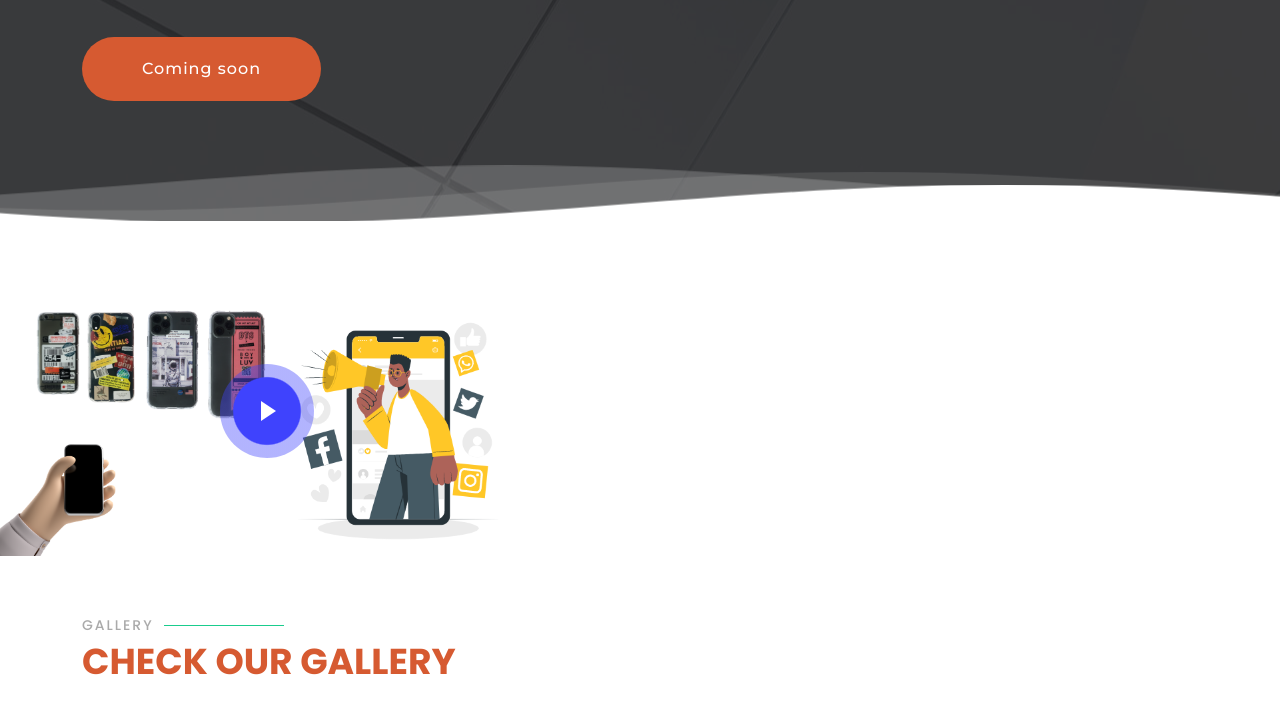
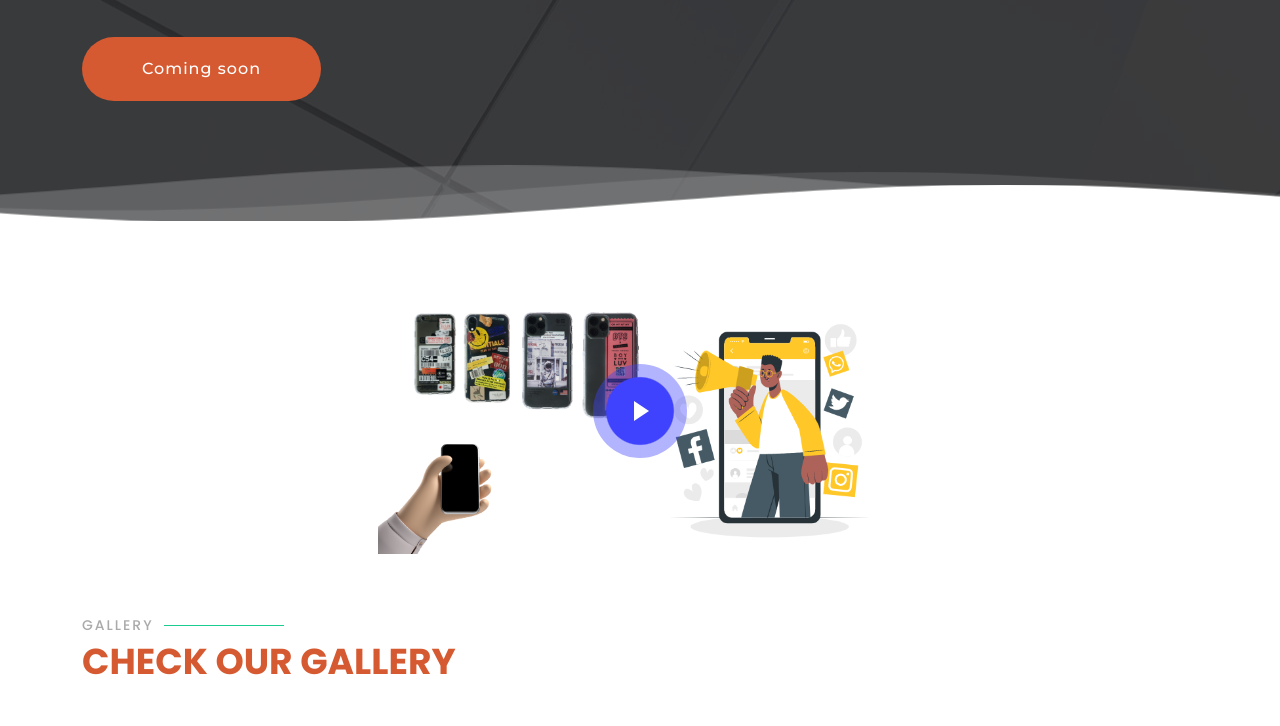
Before and after one commit to spacejj320/manucasecade, a plain HTML site: page index.html in a window 1280 px wide. Shown: the part 619-1345 px from the top of the page. Drawn offline with nearby package versions, Linux system fonts and the light colour scheme.

Commit message:
Update index.html

```diff
--- a/index.html
+++ b/index.html
@@ -123,8 +123,8 @@
   <section id="about" class="about">
     <div class="container-fluid">
 
-      <div class="row">
-        <div class="col-xl-5 col-lg-6 video-box d-flex justify-content-center align-items-stretch" data-aos="fade-right">
+      <div class="row" style="margin:auto">
+        <div class="col-xl-5 col-lg-6 video-box d-flex justify-content-center align-items-stretch" data-aos="fade-right" style="margin:auto">
           <a href="https://www.youtube.com/watch?v=vt7I-br4hTs&feature=youtu.be" class="venobox play-btn mb-4" data-vbtype="video" data-autoplay="true"></a>
         </div>
       </div>
```
